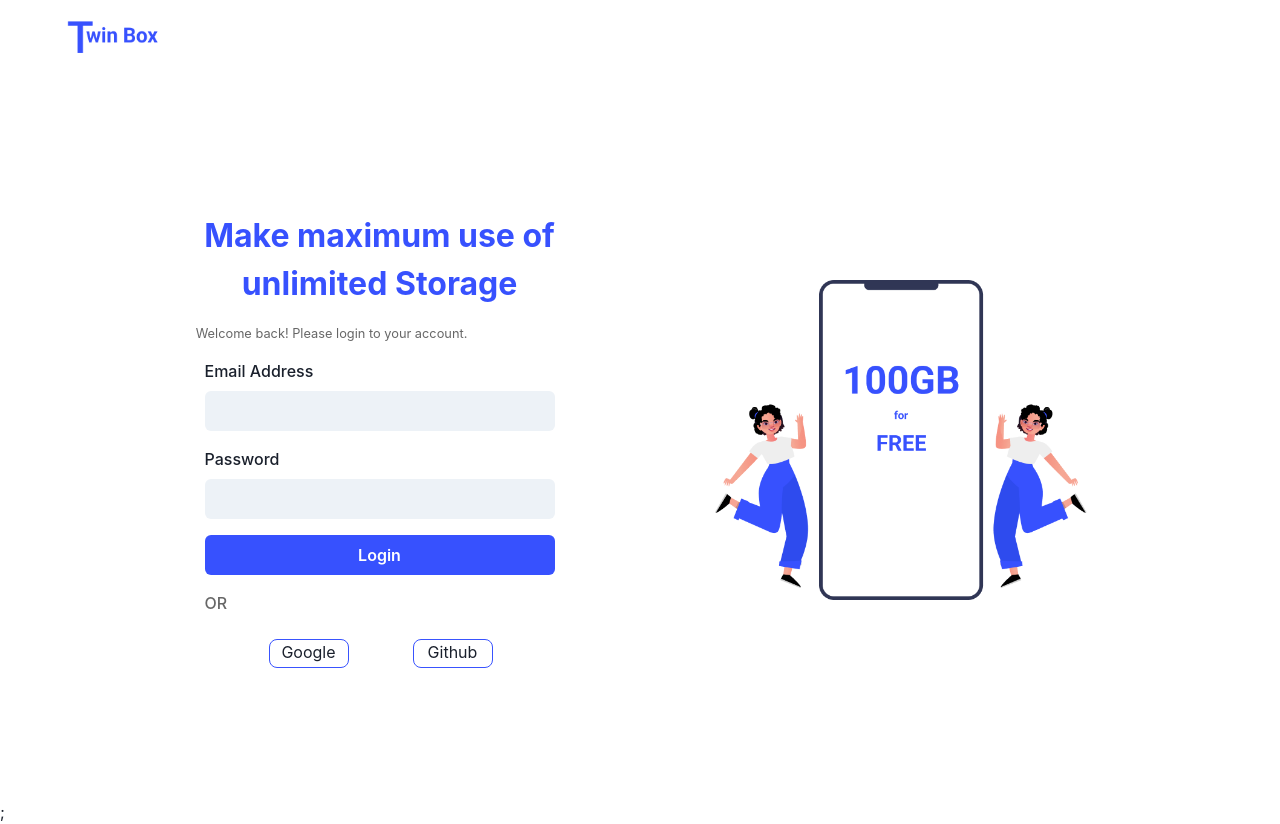
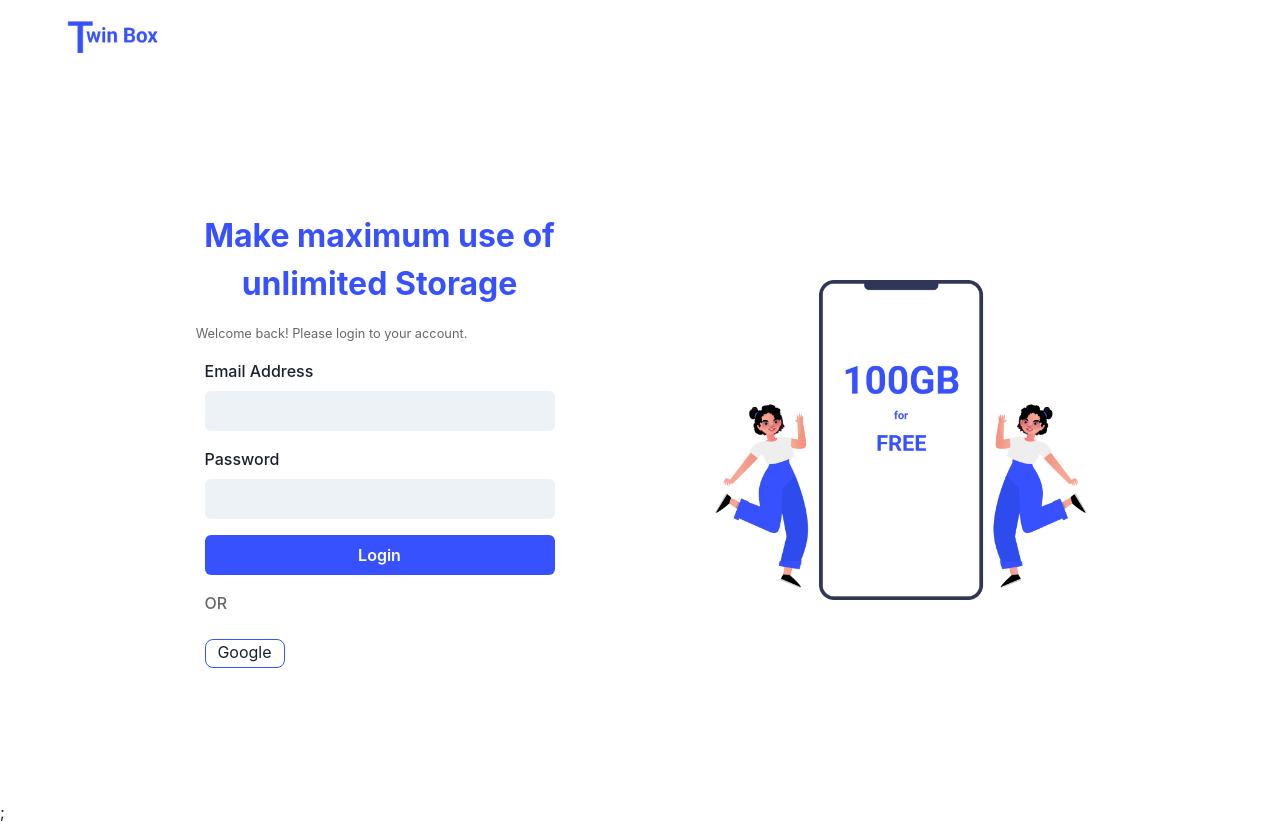
Before and after one commit to dipeshpandit12/twinbox, a React (Create React App) app: page / in a window 1280 px wide. Built offline with nearby package versions, Linux system fonts and the light colour scheme.

Commit message:
updated with only google signin option

```diff
--- a/src/FirebaseConfig.js
+++ b/src/FirebaseConfig.js
@@ -1,6 +1,6 @@
 // Import the functions you need from the SDKs you need
 import { initializeApp } from "firebase/app";
-import {getAuth,GoogleAuthProvider,GithubAuthProvider}from 'firebase/auth';
+import {getAuth,GoogleAuthProvider}from 'firebase/auth';
 
 const firebaseConfig = {
   apiKey: "AIzaSyAKwC7-aGdy5eBP4XQ1_QJrSteoYsKxfaE",
@@ -17,5 +17,4 @@ const app = initializeApp(firebaseConfig);
 const auth=getAuth(app);
 
 const provider_google=new GoogleAuthProvider();
-const provider_github= new GithubAuthProvider();
-export{auth,provider_google,provider_github}
+export{auth,provider_google}
--- a/src/components/pages/Login/LoginForm.js
+++ b/src/components/pages/Login/LoginForm.js
@@ -88,11 +88,8 @@ export default function LoginForm(props) {
                 </Button>
                 <FormLabel className="tertiary-color">OR</FormLabel>
                 <Flex>
-                  <Link className='button button-secondary'onClick={props.handleGoogleSignIn} >
+                  <Link  width="full" className='button button-secondary'onClick={props.handleGoogleSignIn} >
                     Google
-                  </Link>
-                  <Link className='button button-secondary' onClick={props.handleGithubSignIn}>
-                    Github
                   </Link>
                 </Flex>
               </VStack>
--- a/src/components/pages/Login/LoginPage.js
+++ b/src/components/pages/Login/LoginPage.js
@@ -1,7 +1,7 @@
 import './LoginPage.css';
 import brandImage from './assets/brand.png';
 import LoginForm from './LoginForm';
-import {auth,provider_github,provider_google}from '../../../FirebaseConfig';
+import {auth,provider_google}from '../../../FirebaseConfig';
 import {useState} from 'react';
 import { signInWithPopup } from "firebase/auth";
 import DashboardPage from '../Dashboard/DashboardPage';
@@ -11,14 +11,6 @@ export default function LoginPage(){
 
     const handleGoogleSignIn=()=>{
         signInWithPopup(auth,provider_google).then((result)=>{
-            const user=result.user;
-            setUser(user);
-        }).catch((err)=>{
-            console.log(err);
-        })
-    }
-    const handleGithubSignIn=()=>{
-        signInWithPopup(auth,provider_github).then((result)=>{
             const user=result.user;
             setUser(user);
         }).catch((err)=>{
@@ -40,7 +32,7 @@ export default function LoginPage(){
             <div className="login-page">
                 <div className="container grid">
                     <div className='login-page-loginForm'>
-                        <LoginForm handleGoogleSignIn={handleGoogleSignIn} handleGithubSignIn={handleGithubSignIn}/>
+                        <LoginForm handleGoogleSignIn={handleGoogleSignIn} />
                     </div>
                     <div className='login-page-image'>
                         <img
--- a/src/index.css
+++ b/src/index.css
@@ -62,7 +62,6 @@
     border-radius: 0.5rem;
     border: 1px solid  hsl(232, 99%, 61%);
     background: #FFF;
-    margin-left: 4rem;
   }
 
   .button-secondary:hover,
```
Also changed, not shown: 1 other file (tests, documents, lock files or other folders).
